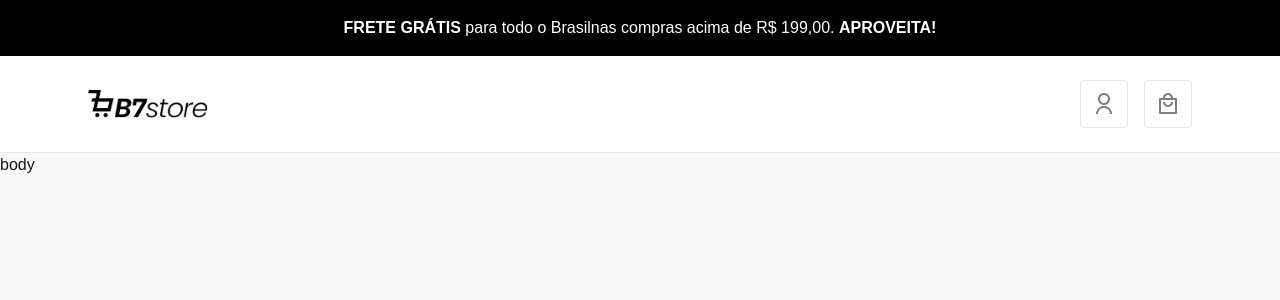
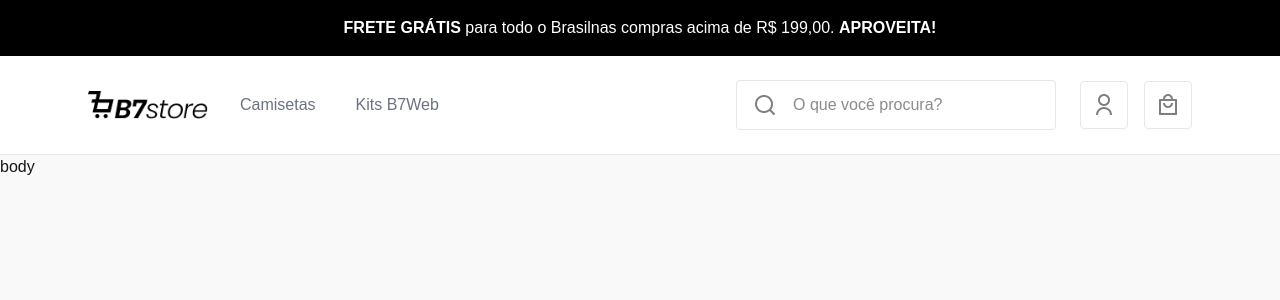
Before and after one commit to Baggio25/b7store-frontend, a Next.js app: page / in a window 1280 px wide. Shown: the top 300 px of the page. Built offline with nearby package versions, Linux system fonts and the light colour scheme.

Commit message:
feat: Header - Menu Desktop

```diff
--- a/src/components/layout/header.tsx
+++ b/src/components/layout/header.tsx
@@ -37,7 +37,7 @@
         </p>
       </div>
       <div className="w-full max-w-6xl mx-auto p-6">
-        <div className="flex items-center justify-between">
+        <div className="flex items-center">
           <div className="w-32">
             <Link href={"/"}>
               <Image
@@ -48,6 +48,23 @@
               />
             </Link>
           </div>
+          <div className="flex-1">
+            <div className="w-full hidden md:flex items-center px-6 gap-6">
+              <div className="flex-1">
+                <ul className="flex gap-10 font-medium text-gray-500">
+                  {menu.map((item) => (
+                    <li key={item.label}>
+                      <Link href={item.href}>{item.label}</Link>
+                    </li>
+                  ))}
+                </ul>
+              </div>
+              <div className="w-80">
+                <HeaderSearch />
+              </div>
+            </div>
+          </div>
+
           <div className="flex gap-4">
             <Link href={"/my-orders"}>
               <HeaderIcon src="/assets/ui/user-line.png" alt="Perfil" />
@@ -73,7 +90,7 @@
         </div>
       </div>
       {menuOpened && (
-        <div className="md:hidden">
+        <div className="md:hidden pb-6">
           {menu.map((item) => (
             <Link key={item.label} href={item.href}>
               <div className="p-6 border-b border-gray-200 flex items-center justify-between">
@@ -93,7 +110,7 @@
           ))}
         </div>
       )}
-      <div className="p-6 md:hidden">
+      <div className="p-6 pt-0 md:hidden">
         <HeaderSearch />
       </div>
     </header>
```
